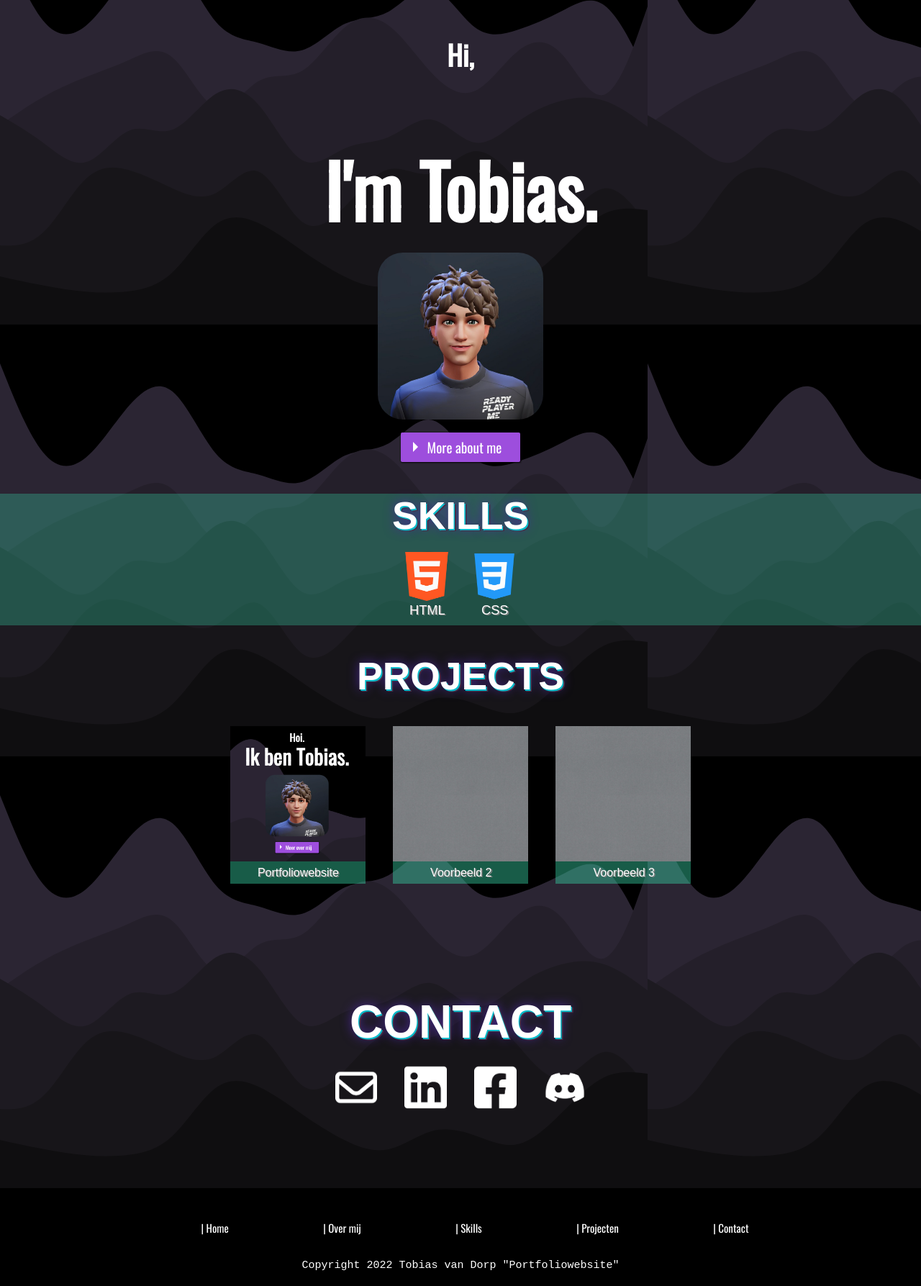
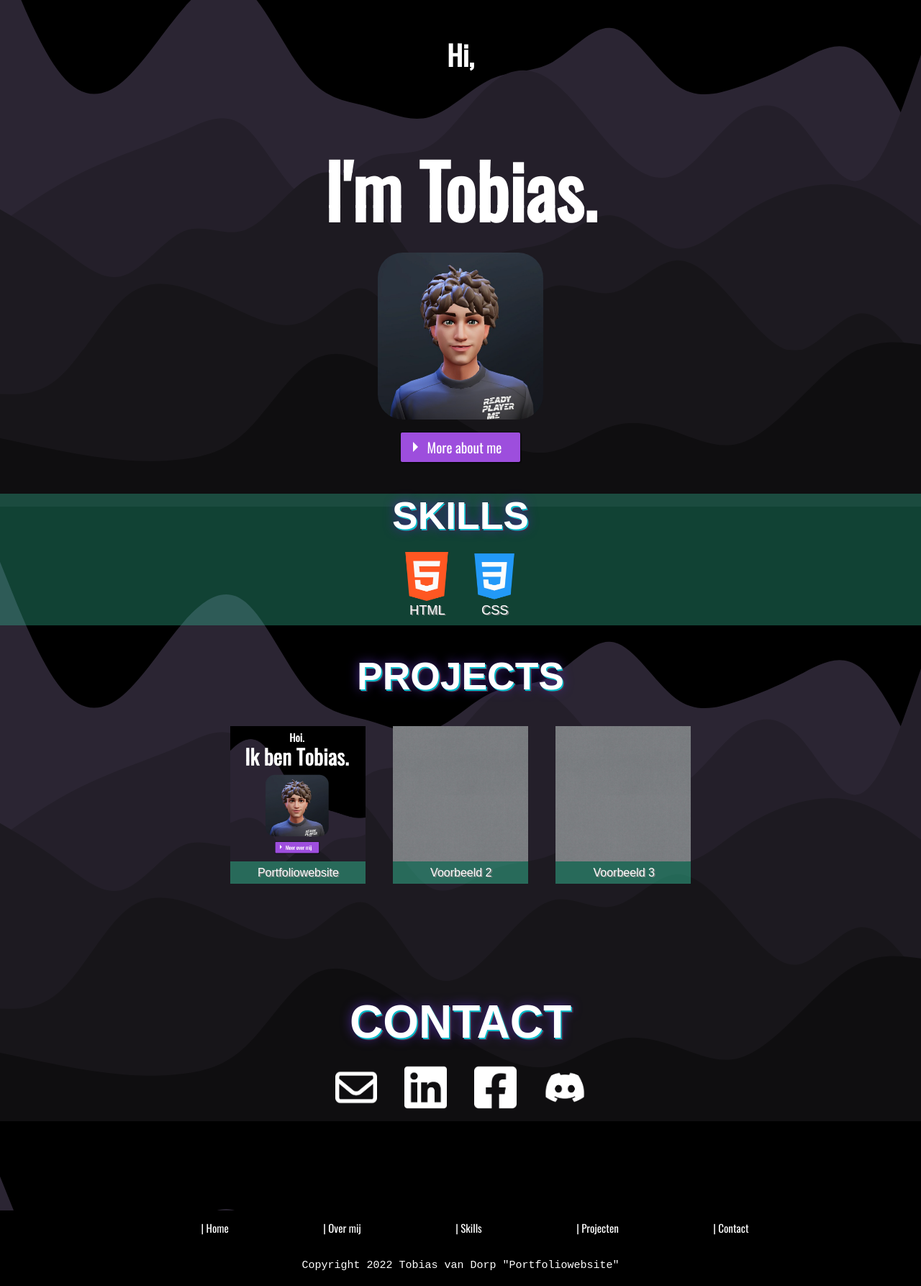
Before and after one commit to tobiasvdorp/react-portfoliowebsite, a PHP site: page / in a window 1280 px wide. Shown: the part 149-1936 px from the top of the page at 72% size. Run offline with PHP 8.4, Linux system fonts and the light colour scheme; some web fonts are replaced.

Commit message:
Update style.css

```diff
--- a/style.css
+++ b/style.css
@@ -13,6 +13,9 @@ body {
   margin: 0;
   padding: 0;
   background-image: url(images/achtergrond3.svg);
+  background-size: cover;
+  background-repeat: no-repeat;
+  background-attachment: fixed;
 }
 
 canvas {
@@ -207,7 +210,6 @@ figcaption {
 }
 
 :root {
-  --background: #060608;
   --color: #fafafa;
 }
 .container {
```
